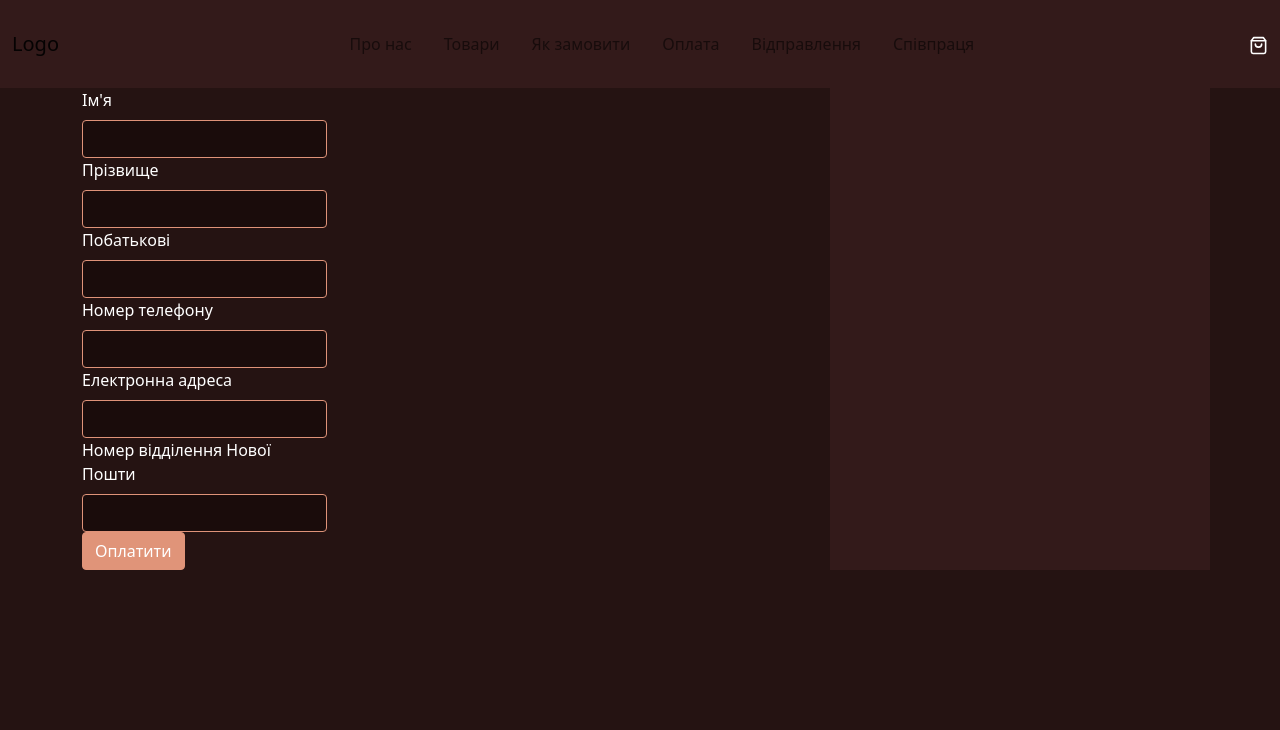
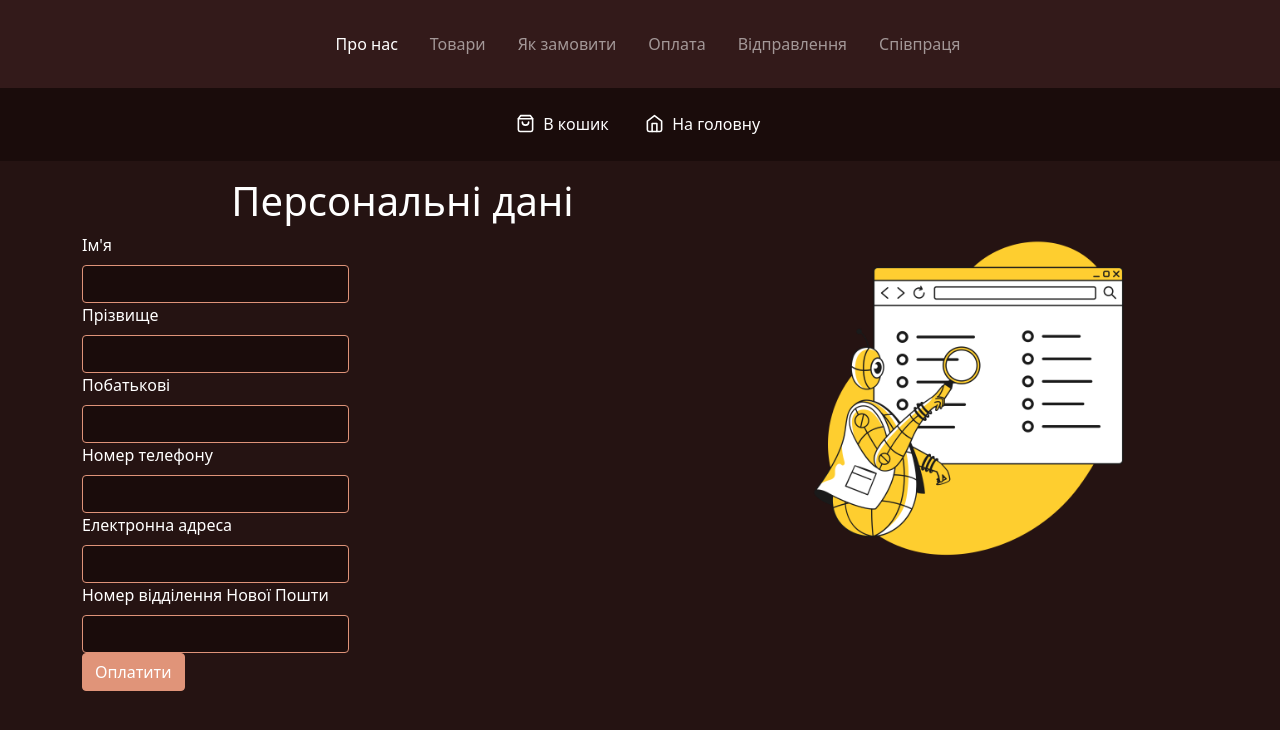
Before and after one commit to OstapKuch/SweetStep, a Django app: page /delivery/ in a window 1280 px wide. Shown: the top 730 px of the page. Run offline with Django 3.2, Linux system fonts and the light colour scheme; some libraries are stand-ins or nearby versions.

Commit message:
Change the delivery info page ui.

```diff
--- a/templates/delivery_info.html
+++ b/templates/delivery_info.html
@@ -12,75 +12,102 @@
 </head>
 <body>
 <!-- ---------- Navbar ---------- -->
-    <nav class="navbar navbar-expand-lg navbar-light bg-light">
+<nav class="navbar navbar-expand-lg navbar-dark">
     <div class="container-fluid">
         <a class="navbar-brand" href="#">
-            Logo
-            <!-- <img class="" src="images/icons/logo.svg" alt="Logo"> -->
+            {#            <img class="" src="{% static 'images/icons/logo.svg' %}" alt="Logo">#}
         </a>
-          <button class="navbar-toggler" type="button" data-bs-toggle="collapse" data-bs-target="#navbarNav" aria-controls="navbarNav" aria-expanded="false" aria-label="Toggle navigation">
+        <button class="navbar-toggler" type="button" data-bs-toggle="collapse" data-bs-target="#navbarNav"
+                aria-controls="navbarNav" aria-expanded="false" aria-label="Toggle navigation">
             <span class="navbar-toggler-icon"></span>
         </button>
         <div class="collapse navbar-collapse justify-content-center" id="navbarNav">
             <ul class="navbar-nav">
                 <li class="nav-item">
-                <a class="nav-link active" aria-current="page" href="#">Про нас</a>
+                    <a class="nav-link active" aria-current="page" href="#about-section">Про нас</a>
                 </li>
                 <li class="nav-item">
-                <a class="nav-link" href="#">Товари</a>
+                    <a class="nav-link" href="#products-section">Товари</a>
                 </li>
                 <li class="nav-item">
-                <a class="nav-link" href="#">Як замовити</a>
+                    <a class="nav-link" href="#how-to-order-section">Як замовити</a>
                 </li>
                 <li class="nav-item">
-                <a class="nav-link" href="#">Оплата</a>
+                    <a class="nav-link" href="#payment-section">Оплата</a>
                 </li>
                 <li class="nav-item">
-                <a class="nav-link" href="#">Відправлення</a>
+                    <a class="nav-link" href="#delivery-section">Відправлення</a>
                 </li>
                 <li class="nav-item">
-                <a class="nav-link" href="#">Співпраця</a>
+                    <a class="nav-link" href="#cooperation-section">Співпраця</a>
                 </li>
             </ul>
         </div>
-          <div>
-            <span>
-              <img class="shopping-bag-icon" src="images/icons/shopping-bag.svg" alt="Shopping bag">
-            </span>
-          </div>
+
+        <!-- ---------- Cart ---------- -->
+{#        <div class="cart" id="cart">#}
+{#            <button onclick="console.log('click but')" type="button" class="btn position-relative">#}
+{#                <a href="{% url 'cart' %}">#}
+{#                    <img class="shopping-bag-icon" src="{% static 'images/icons/shopping-bag.svg' %}"#}
+{#                         alt="Shopping bag">#}
+{#                    <span class="position-absolute top-0 start-100 translate-middle badge rounded-pill bg-danger"><span#}
+{#                            id="cart_items_count"></span><span class="visually-hidden">зброблені покупки</span></span>#}
+{#                </a>#}
+{#            </button>#}
+{#        </div>#}
+        <!-- ---------- Cart ---------- -->
+
     </div>
 </nav>
 
-    <section>
-        <div class="container">
+<section class="section" style="background-color: #1a0c0b;">
+    <ul class="nav justify-content-center">
+        <li class="nav-item">
+            <a class="nav-link active" aria-current="page" href="{% url 'cart' %}" style="color: #fff">
+                <img class="shopping-bag-icon mb-lg-1" src="{% static 'images/icons/shopping-bag.svg' %}" alt="Shopping bag">
+                <span class="p-lg-1 my-lg-1 fs-6">В кошик</span>
+            </a>
+        </li>
+        <li class="nav-item">
+            <a class="nav-link align-middle" href="{% url "index" %}" style="color: #fff">
+                <img class="shopping-bag-icon mb-lg-1" src="{% static 'images/icons/home.svg' %}" alt="Shopping bag">
+                <span class="p-lg-1 my-lg-1 fs-6">На головну</span>
+            </a>
+        </li>
+    </ul>
+</section>
+
+<section class="section">
+    <div class="container ">
         <div class="row">
-                <div class="col-8">
-                    <div class="col-4">
+            <div class="col-lg-7 ">
+                <h2 class="h1 mt-3 text-center">Персональні дані</h2>
+                <div class="col-lg-5 justify-content-center">
                     <label for="firstName" class="form-label">Ім'я</label>
                     <input type="text" class="form-control" id="firstName" placeholder="" value="" required="">
                     <div class="invalid-feedback">Valid first name is required.</div>
                 </div>
-                    <div class="col-4">
+                <div class="col-lg-5">
                     <label for="firstName" class="form-label">Прізвище</label>
                     <input type="text" class="form-control" id="firstName" placeholder="" value="" required="">
                     <div class="invalid-feedback">Valid first name is required.</div>
                 </div>
-                    <div class="col-4">
+                <div class="col-lg-5">
                     <label for="firstName" class="form-label">Побатькові</label>
                     <input type="text" class="form-control" id="firstName" placeholder="" value="" required="">
                     <div class="invalid-feedback">Valid first name is required.</div>
                 </div>
-                    <div class="col-4">
+                <div class="col-lg-5">
                     <label for="firstName" class="form-label">Номер телефону</label>
                     <input type="text" class="form-control" id="firstName" placeholder="" value="" required="">
                     <div class="invalid-feedback">Valid first name is required.</div>
                 </div>
-                    <div class="col-4">
+                <div class="col-lg-5">
                     <label for="firstName" class="form-label">Електронна адреса</label>
                     <input type="text" class="form-control" id="firstName" placeholder="" value="" required="">
                     <div class="invalid-feedback">Valid first name is required.</div>
                 </div>
-                    <div class="col-4">
+                <div class="col-lg-5">
                     <label for="firstName" class="form-label">Номер відділення Нової Пошти</label>
                     <input type="text" class="form-control" id="firstName" placeholder="" value="" required="">
                     <div class="invalid-feedback">Valid first name is required.</div>
@@ -88,7 +115,9 @@
 
                 <button class="btn btn-primary">Оплатити</button>
             </div>
-                <div class="col-4 bg-primary"></div>
+            <div class="col-lg-5 p-lg-5">
+                 <img src="{% static 'images/taxi-769.png' %}" class="img-fluid" alt="">
+            </div>
         </div>
     </div>
 </section>
```
Also changed, not shown: SweetStep/static/images/icons/home.svg (added), SweetStep/static/images/taxi-769.png (added). Lines whose indentation alone changed are shown as unchanged.
